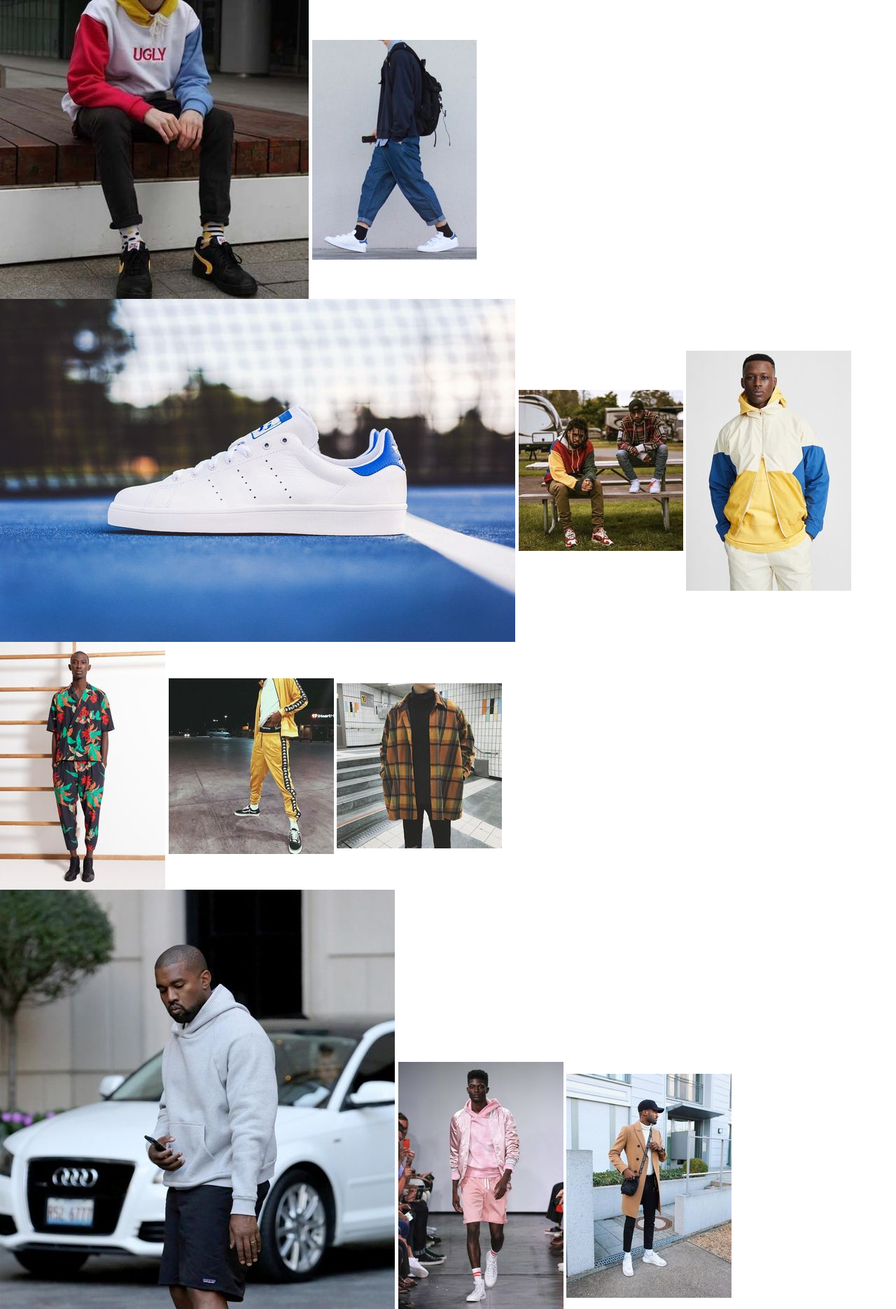
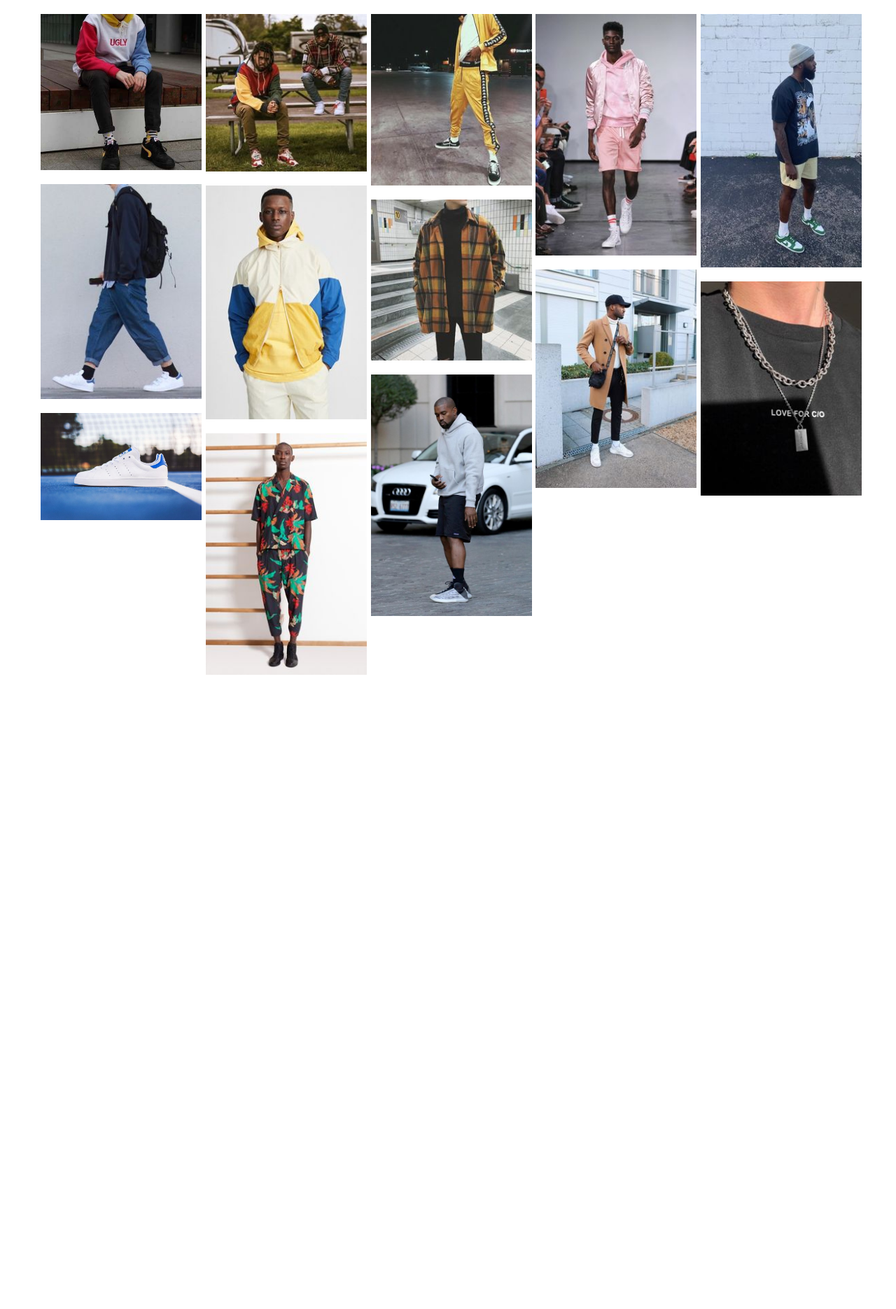
Before and after one commit to victorlomi/Gallery, a Django app: template photos/templates/homepage.html in a window 1280 px wide. Shown: the part 136-2006 px from the top of the page at 70% size. After the commit the page ends 1100 px from the top, so only its background shows below. Run offline with Django 3.2, Linux system fonts and the light colour scheme; the template is opened without the code that fills it, so the values that code supplies are empty; parts of the project's set-up code (start-up, migrations or seed data) failed here and were passed over; some libraries are stand-ins or nearby versions.

Commit message:
create 5 column grid of images of the same width

```diff
--- a/photos/static/photos/style.css
+++ b/photos/static/photos/style.css
@@ -72,5 +72,13 @@
 
 /* homepage */
 .image-grid {
+	width: 91%;
+ 	column-count: 5;
+    column-gap: 15px;
+    margin: 0 auto 0;
+}
 
+.image-grid img {
+	width: 230px;
+	margin-top: 20px;
 }
```
